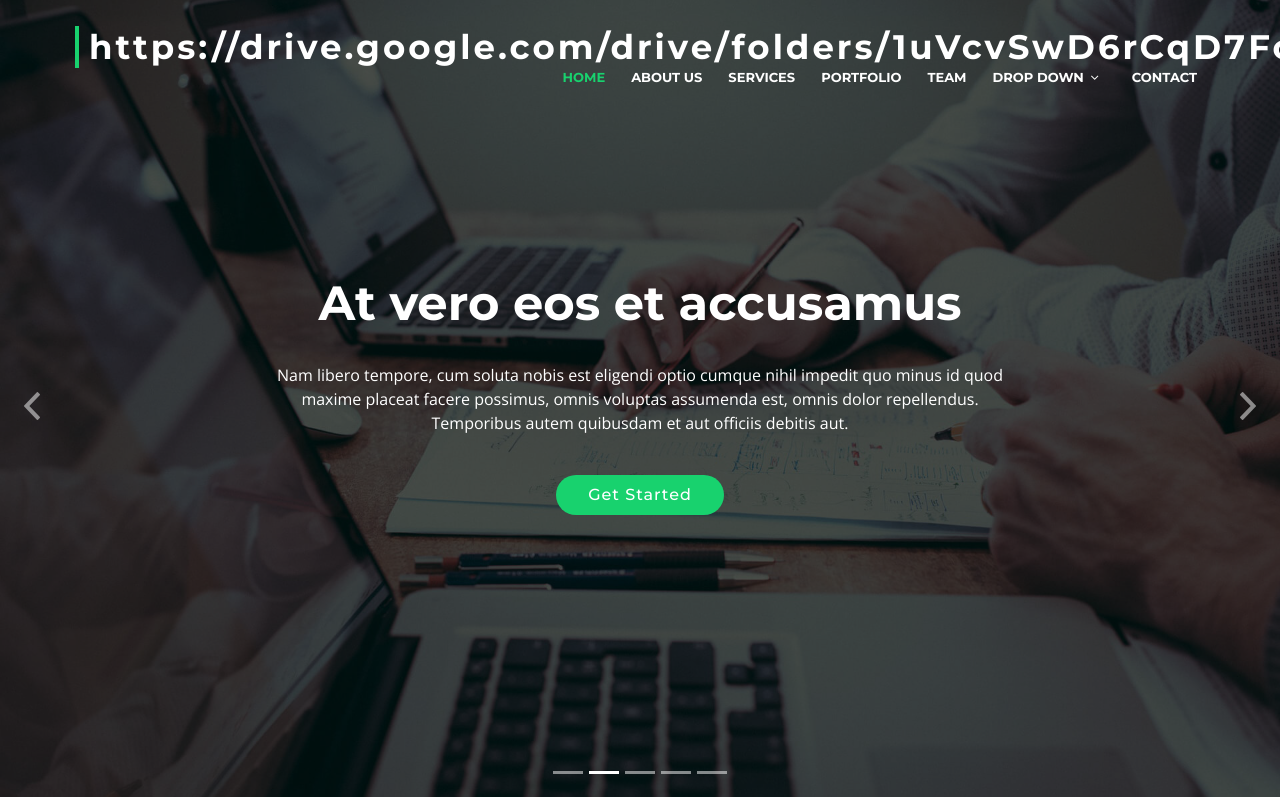
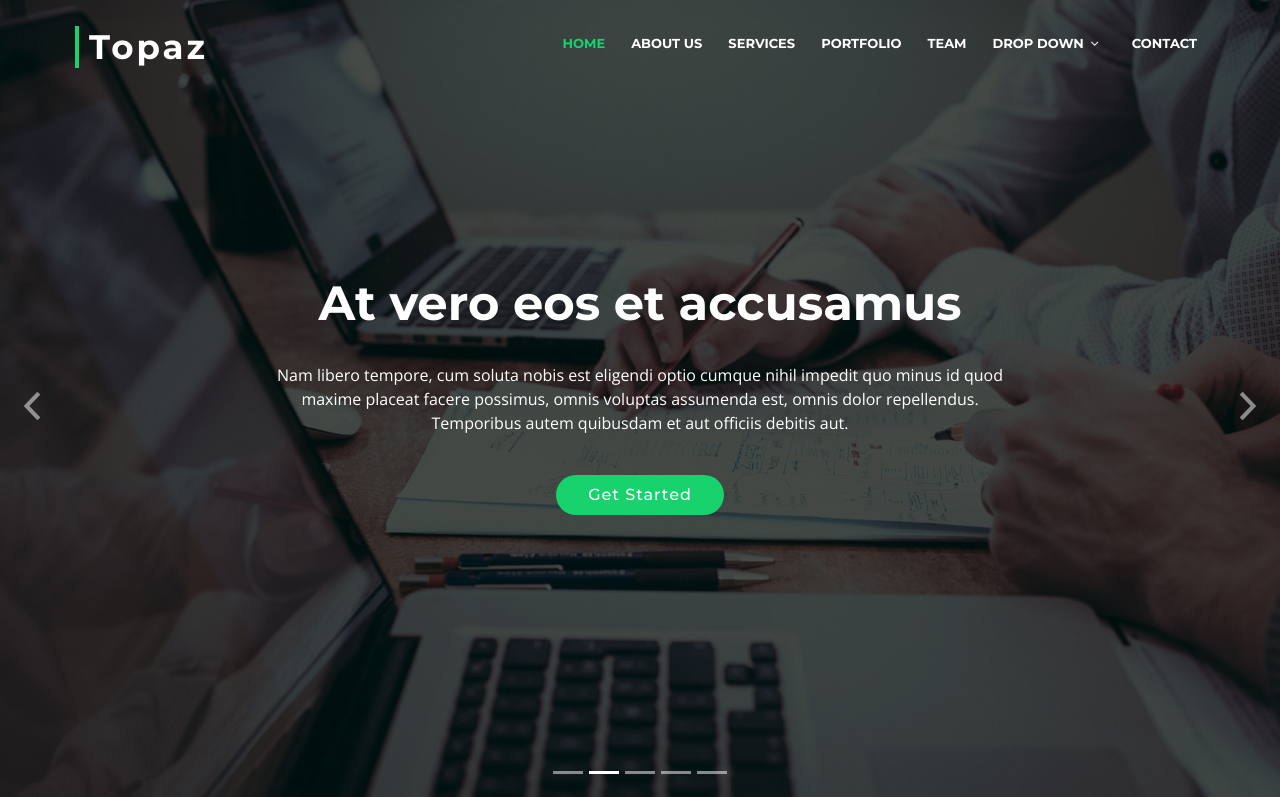
Before and after one commit to tuchpisit24/tuchpisit, a plain HTML site: page index.html in a window 1280 px wide. Shown: the top 797 px of the page. Drawn offline with nearby package versions, Linux system fonts and the light colour scheme; files whose address does not match are found by name.

Commit message:
Update index.html

```diff
--- a/index.html
+++ b/index.html
@@ -44,7 +44,7 @@
     <div class="container-fluid">
 
       <div id="logo" class="pull-left">
-        <h1><a href="#intro" class="scrollto">https://drive.google.com/drive/folders/1uVcvSwD6rCqD7FoU4pqFg9ruZYKtxCve</a></h1>
+        <h1><a href="#intro" class="scrollto">Topaz</a></h1>
         <!-- Uncomment below if you prefer to use an image logo -->
         <!-- <a href="#intro"><img src="img/logo.png" alt="" title="" /></a>-->
       </div>
```
